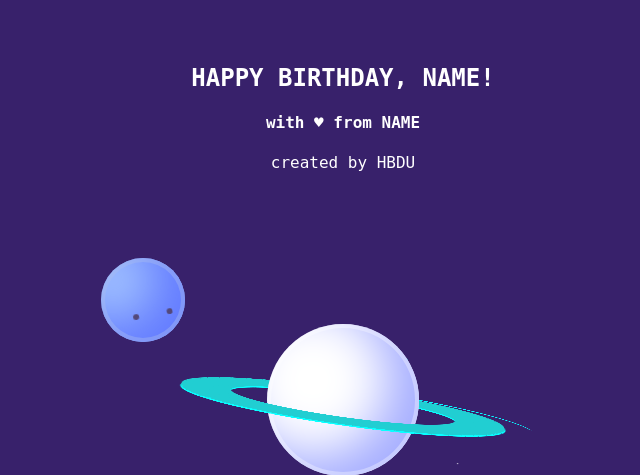
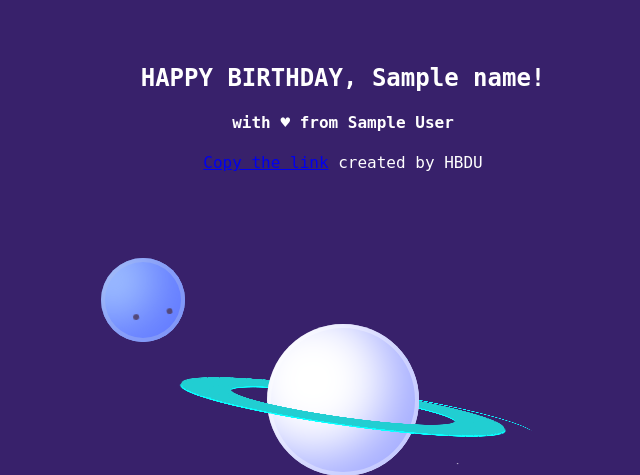
Before and after one commit to thelilnix/HBDU, a Flask app: template src/HBDU/templates/Birthday_4/index.html in a window 1280 px wide. Shown: the top 475 px of the page, without its empty margins (297-937 px from the left). Run offline with Flask 2, Linux system fonts and the light colour scheme; the template is opened without the code that fills it: most values are stand-ins (such as "Sample title", 1, 10 or a date in 2020).

Commit message:
Birthday_4 template connected to backend

```diff
--- a/src/HBDU/templates/Birthday_4/index.html
+++ b/src/HBDU/templates/Birthday_4/index.html
@@ -6,9 +6,19 @@
     <body>
         <br/>
         <br/>
+        <script>
+            function copyToClipboard() {
+                navigator.clipboard.writeText(window.location.href).then(function() {
+                    console.log('Async: Copying to clipboard was successful!');
+                }, function(err) {
+                    console.error('Async: Could not copy text: ', err);
+                });
+            }
+        </script>
         <center style="color: white;font-family: 'monospace';">
-            <h2>HAPPY BIRTHDAY, NAME!</h2>
-            <h4>with &hearts; from NAME</h4>
+            <h2>HAPPY BIRTHDAY, {{ name }}!</h2>
+            <h4>with &hearts; from {{ author }}</h4>
+            <a href="#" onclick="copyToClipboard()">Copy the link</a>
             created by HBDU
         </center>
 
```
